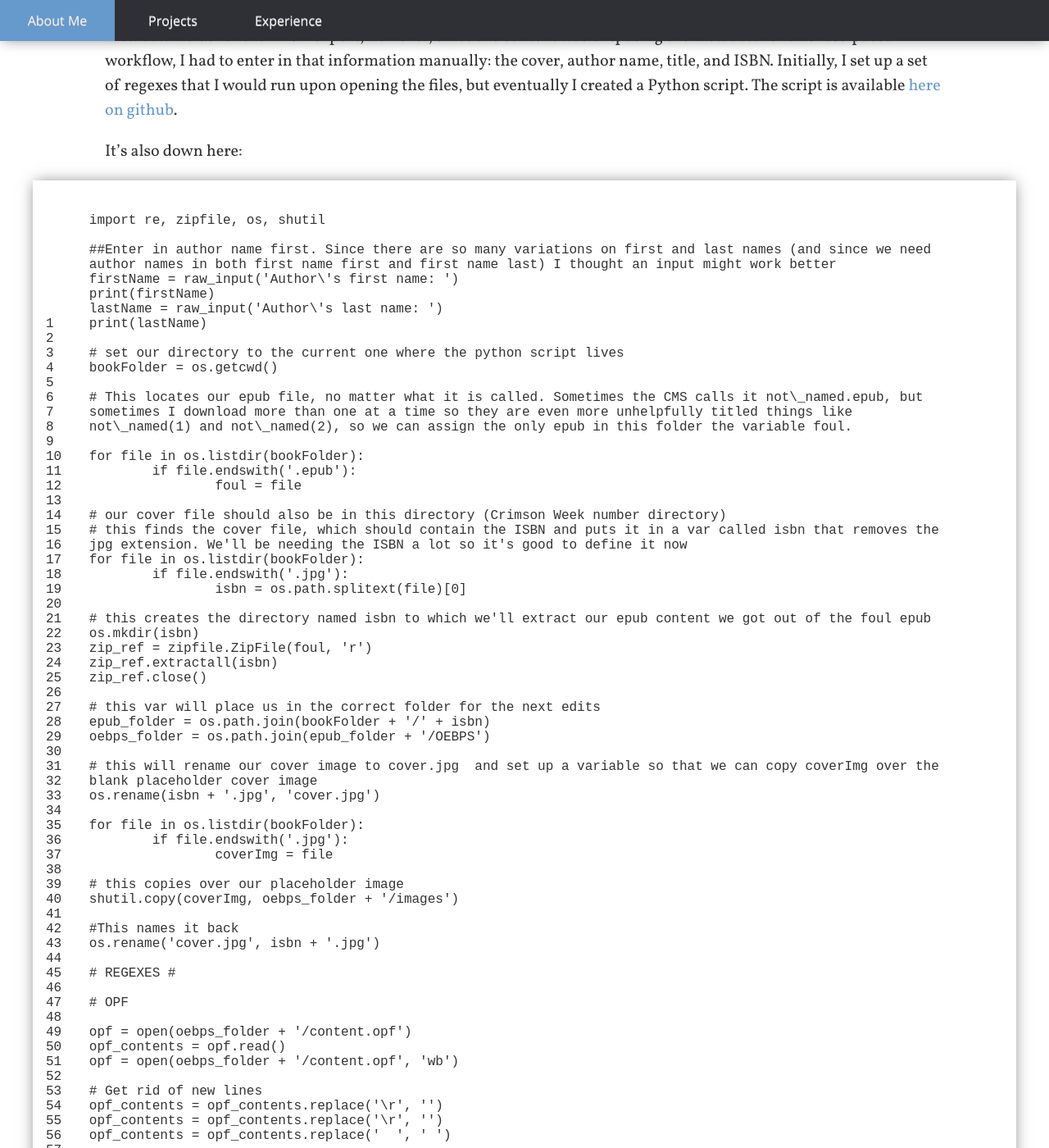
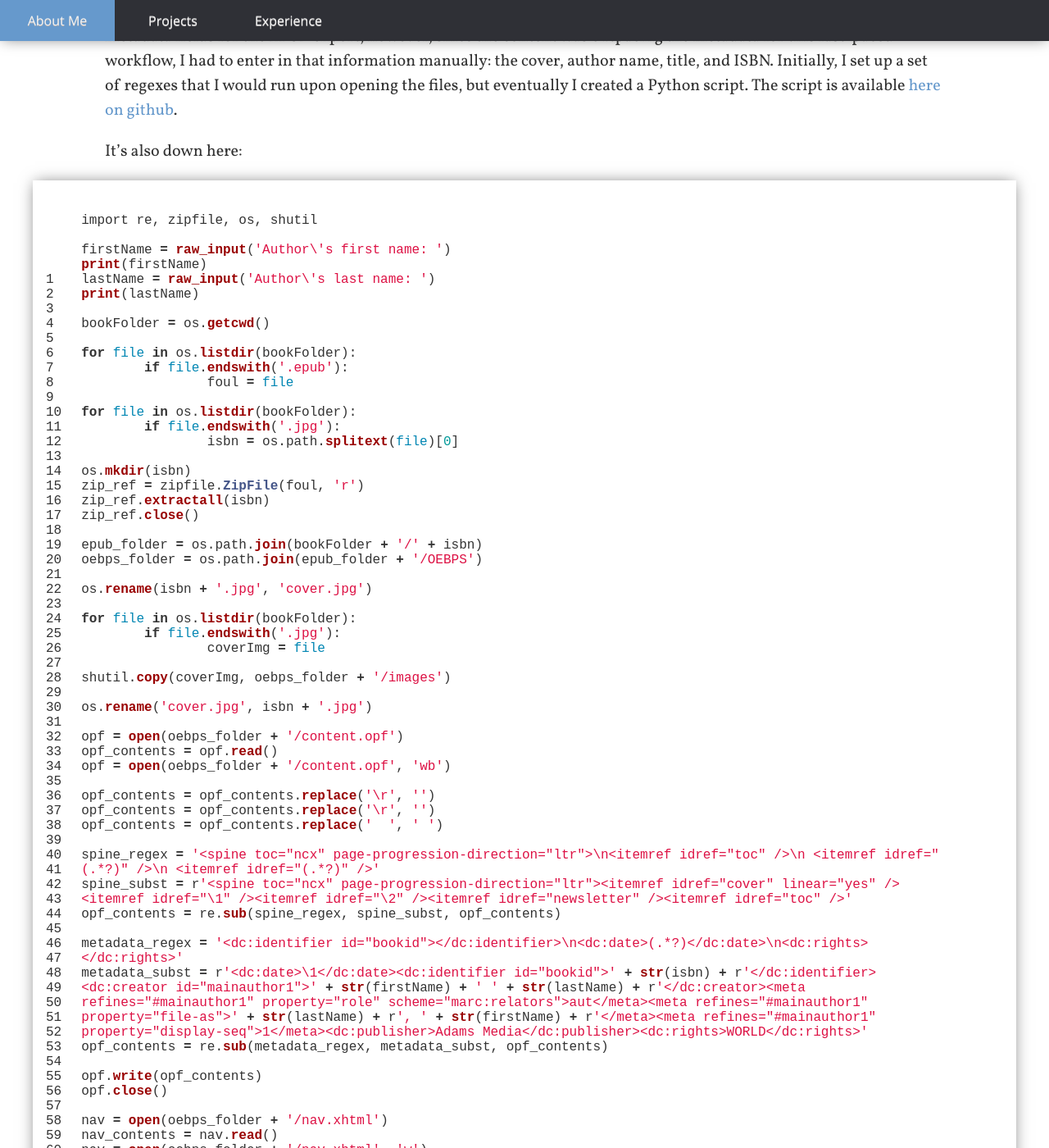
Before and after one commit to francopub/francopub.github.io, a Jekyll site: the page built from projects/_posts/2016-10-07-CrimsonRomance.markdown, in a window 1280 px wide and 1400 px high, scrolled down 1105 px. Shown: the whole window at 82% size. Built offline with Jekyll 4.4.1, drawn with Linux system fonts in a browser that asks for light colours; some of the changed text lies outside the part shown.

Commit message:
python
redoing python snippet, troubleshooting line number rendering

```diff
--- a/projects/_posts/2016-10-07-CrimsonRomance.markdown
+++ b/projects/_posts/2016-10-07-CrimsonRomance.markdown
@@ -16,74 +16,54 @@ Due to the quick turnaround with this series, I was presented with an interestin
 
 It's also down here:
 
-{% highlight HTML linenos %}
+{% highlight Python linenos %}
 
 import re, zipfile, os, shutil
 
-##Enter in author name first. Since there are so many variations on first and last names (and since we need author names in both first name first and first name last) I thought an input might work better
 firstName = raw_input('Author\'s first name: ')
 print(firstName)
 lastName = raw_input('Author\'s last name: ')
 print(lastName)
 
-# set our directory to the current one where the python script lives
 bookFolder = os.getcwd()
-
-# This locates our epub file, no matter what it is called. Sometimes the CMS calls it not\_named.epub, but sometimes I download more than one at a time so they are even more unhelpfully titled things like not\_named(1) and not\_named(2), so we can assign the only epub in this folder the variable foul.
 
 for file in os.listdir(bookFolder):
 	if file.endswith('.epub'):
 		foul = file
 
-# our cover file should also be in this directory (Crimson Week number directory)
-# this finds the cover file, which should contain the ISBN and puts it in a var called isbn that removes the jpg extension. We'll be needing the ISBN a lot so it's good to define it now
 for file in os.listdir(bookFolder):
 	if file.endswith('.jpg'):
 		isbn = os.path.splitext(file)[0]
 
-# this creates the directory named isbn to which we'll extract our epub content we got out of the foul epub
 os.mkdir(isbn)
 zip_ref = zipfile.ZipFile(foul, 'r')
 zip_ref.extractall(isbn)
 zip_ref.close()
 
-# this var will place us in the correct folder for the next edits
 epub_folder = os.path.join(bookFolder + '/' + isbn)
 oebps_folder = os.path.join(epub_folder + '/OEBPS')
 
-# this will rename our cover image to cover.jpg  and set up a variable so that we can copy coverImg over the blank placeholder cover image
 os.rename(isbn + '.jpg', 'cover.jpg')
 
 for file in os.listdir(bookFolder):
 	if file.endswith('.jpg'):
 		coverImg = file
 
-# this copies over our placeholder image
 shutil.copy(coverImg, oebps_folder + '/images')
 
-#This names it back
 os.rename('cover.jpg', isbn + '.jpg')
-
-# REGEXES #
-
-# OPF
 
 opf = open(oebps_folder + '/content.opf')
 opf_contents = opf.read()
 opf = open(oebps_folder + '/content.opf', 'wb')
 
-# Get rid of new lines
 opf_contents = opf_contents.replace('\r', '')
 opf_contents = opf_contents.replace('\r', '')
 opf_contents = opf_contents.replace('  ', ' ')
 
-## Spine regex
-
 spine_regex = '<spine toc="ncx" page-progression-direction="ltr">\n<itemref idref="toc" />\n <itemref idref="(.*?)" />\n <itemref idref="(.*?)" />'
 spine_subst = r'<spine toc="ncx" page-progression-direction="ltr"><itemref idref="cover" linear="yes" /><itemref idref="\1" /><itemref idref="\2" /><itemref idref="newsletter" /><itemref idref="toc" />'
 opf_contents = re.sub(spine_regex, spine_subst, opf_contents)
-
-## metadata regex
 
 metadata_regex = '<dc:identifier id="bookid"></dc:identifier>\n<dc:date>(.*?)</dc:date>\n<dc:rights></dc:rights>'
 metadata_subst = r'<dc:date>\1</dc:date><dc:identifier id="bookid">' + str(isbn) + r'</dc:identifier><dc:creator id="mainauthor1">' + str(firstName) + ' ' + str(lastName) + r'</dc:creator><meta refines="#mainauthor1" property="role" scheme="marc:relators">aut</meta><meta refines="#mainauthor1" property="file-as">' + str(lastName) + r', ' + str(firstName) + r'</meta><meta refines="#mainauthor1" property="display-seq">1</meta><dc:publisher>Adams Media</dc:publisher><dc:rights>WORLD</dc:rights>'
@@ -117,9 +94,6 @@ ncx_contents = re.sub(ncx_regex, ncx_subst, ncx_contents)
 ncx.write(ncx_contents)
 ncx.close()
 
-# zip it up and zip it out!
-
-## This groups all of the files and folders inside of a folder into a zip file; we cycle through all the files, first making sure that they are not hidden files by eschewing files that start with '.'
 def build_epub(epub_name, dir):
 	dir_length = len(dir.rstrip(os.sep)) + 1
 	with zipfile.ZipFile(epub_name, mode="w", compression=zipfile.ZIP_DEFLATED) as zf:
@@ -130,13 +104,10 @@ def build_epub(epub_name, dir):
 					entry = path[dir_length:]
 					zf.write(path, entry)
 
-# store the folder's name in this var
 bookFolderName = os.path.split(bookFolder)[1]
 
-#call that function and adhere to naming conventions
 build_epub(isbn + '_' + bookFolderName + '.epub', epub_folder)
 
-#folder cleanup
 os.remove(foul)
 shutil.rmtree(isbn)
 
```
Also changed, not shown: other parts of projects/_posts/2016-10-07-CrimsonRomance.markdown (+0 -3 lines), 2 other files.
